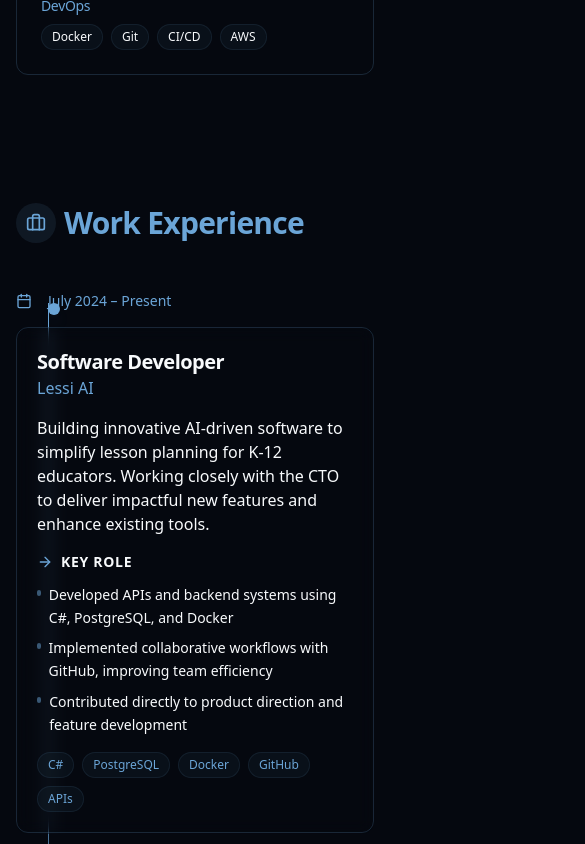
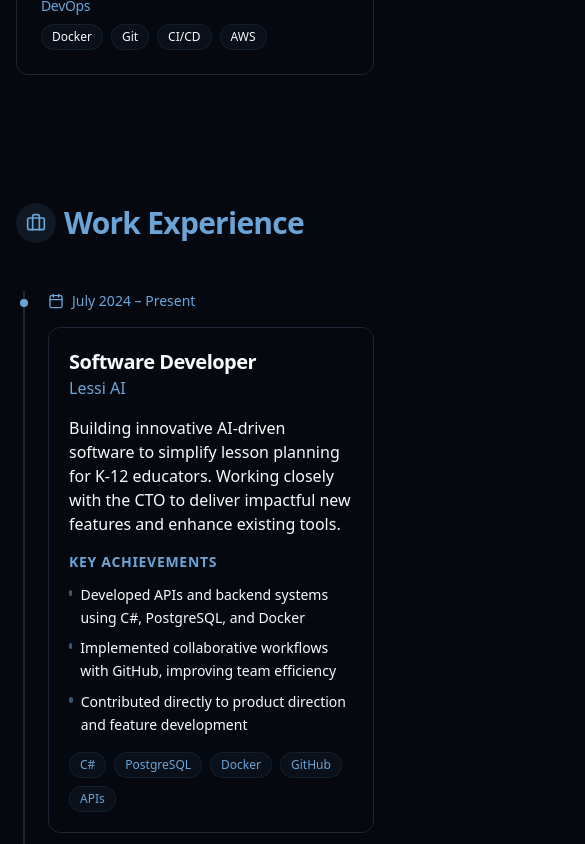
Before and after one commit to B-Timok/dev-portfolio-2.0, a Next.js app: page / in a window 390 px wide. Shown: the part 5820-6664 px from the top of the page, 585 px wide, since content can reach past the window. Built offline with nearby package versions, Linux system fonts and the light colour scheme.

Commit message:
minor ui fixes on mobile

```diff
--- a/src/app/globals.css
+++ b/src/app/globals.css
@@ -80,7 +80,7 @@
     @apply text-xl font-semibold;
   }
   section {
-    @apply py-16 md:py-24;
+    @apply py-16 md:py-24 max-w-[100vw] overflow-hidden;
   }
 }
 
--- a/src/components/sections/about-section.tsx
+++ b/src/components/sections/about-section.tsx
@@ -60,7 +60,7 @@ export default function AboutSection() {
         <div className="absolute bottom-1/3 right-1/4 -z-10 h-[500px] w-[500px] bg-[#6BA5D7] blur-[160px] opacity-[0.03]" />
       </div>
 
-      <div className="container mx-auto px-4 sm:px-6 lg:px-8">
+      <div className="container mx-auto px-4 sm:px-6 lg:px-8 overflow-hidden">
         <div className="max-w-5xl mx-auto space-y-12">
           {/* Section Header */}
           <motion.div
--- a/src/components/sections/contact-section.tsx
+++ b/src/components/sections/contact-section.tsx
@@ -34,7 +34,7 @@ export default function ContactSection() {
         <div className="absolute bottom-1/3 left-1/3 w-96 h-96 rounded-full bg-[#6BA5D7]/20 blur-3xl opacity-20" />
       </div>
 
-      <div className="container mx-auto px-4 sm:px-6 lg:px-8">
+      <div className="container mx-auto px-4 sm:px-6 lg:px-8 overflow-hidden">
         <div className="max-w-5xl mx-auto">
           {/* Section Header */}
           <motion.div
--- a/src/components/sections/experience-section.tsx
+++ b/src/components/sections/experience-section.tsx
@@ -1,7 +1,7 @@
 "use client"
 
 import { motion } from "framer-motion"
-import { Briefcase, Calendar, ArrowRight } from "lucide-react"
+import { Briefcase, Calendar } from "lucide-react"
 
 export default function ExperienceSection() {
   const experiences = [
@@ -54,7 +54,7 @@ export default function ExperienceSection() {
         <div className="absolute inset-0 bg-gradient-to-b from-background/50 to-background" />
       </div>
 
-      <div className="container mx-auto px-4 sm:px-6 lg:px-4">
+      <div className="container mx-auto px-4 sm:px-6 lg:px-4 overflow-hidden">
         <div className="max-w-5xl mx-auto space-y-12">
           {/* Section Header */}
           <motion.div
@@ -73,7 +73,7 @@ export default function ExperienceSection() {
           {/* Timeline */}
           <div className="relative space-y-12">
             {/* Timeline Line */}
-            <div className="absolute left-8 top-3 bottom-3 w-px bg-gradient-to-b from-[#6BA5D7] via-[#6BA5D7]/50 to-transparent md:left-1/2 md:-translate-x-px" />
+            <div className="absolute left-[7px] md:left-1/2 top-0 bottom-0 w-[2px] bg-[#6BA5D7]/20 md:-translate-x-px" />
 
             {experiences.map((exp, index) => (
               <motion.div
@@ -85,13 +85,13 @@ export default function ExperienceSection() {
                 className="relative grid grid-cols-1 md:grid-cols-2 items-start gap-4"
               >
                 {/* Timeline Node */}
-                <div className="absolute left-8 top-3 w-3 h-3 rounded-full bg-[#6BA5D7] shadow-lg shadow-[#6BA5D7]/20 md:left-1/2 md:-translate-x-[6px]">
+                <div className="absolute left-[4px] md:left-1/2 top-2 w-[8px] h-[8px] rounded-full bg-[#6BA5D7] md:-translate-x-[4px]">
                   <div className="absolute inset-0 rounded-full bg-[#6BA5D7] animate-ping opacity-20" />
                 </div>
 
                 {/* Date Column */}
                 <div
-                  className={`flex items-center gap-4 ${
+                  className={`flex items-center gap-2 pl-8 md:pl-0 ${
                     index % 2 === 0 ? "md:text-right md:justify-end md:pr-8" : "md:order-2 md:pl-8"
                   }`}
                 >
@@ -100,7 +100,7 @@ export default function ExperienceSection() {
                 </div>
 
                 {/* Content Card */}
-                <div className={`${index % 2 === 0 ? "md:order-2 md:pl-8" : "md:pr-8"}`}>
+                <div className={`pl-8 md:pl-0 ${index % 2 === 0 ? "md:order-2 md:pl-8" : "md:pr-8"}`}>
                   <div className="bg-card/30 backdrop-blur-sm rounded-xl p-5 border border-[#6BA5D7]/20 hover:border-[#6BA5D7]/30 transition-all hover:shadow-lg hover:shadow-[#6BA5D7]/5">
                     {/* Header */}
                     <div className="mb-4">
@@ -113,10 +113,7 @@ export default function ExperienceSection() {
 
                     {/* Achievements */}
                     <div className="space-y-3 mb-4">
-                      <h4 className="text-sm font-semibold uppercase tracking-wider text-muted-foreground flex items-center gap-2">
-                        <ArrowRight className="w-4 h-4 text-[#6BA5D7]" />
-                        Key Role
-                      </h4>
+                      <h4 className="text-sm font-semibold tracking-wider text-[#6BA5D7]">KEY ACHIEVEMENTS</h4>
                       <ul className="space-y-2">
                         {exp.achievements.map((achievement, i) => (
                           <motion.li
--- a/src/components/sections/hero-section.tsx
+++ b/src/components/sections/hero-section.tsx
@@ -61,7 +61,7 @@ export default function HeroSection() {
         <div className="absolute right-1/4 bottom-1/4 -z-10 h-[500px] w-[500px] bg-[#6BA5D7] blur-[128px] opacity-10" />
       </div>
 
-      <div className="container mx-auto px-4 sm:px-6 lg:px-8" ref={containerRef}>
+      <div className="container mx-auto px-4 sm:px-6 lg:px-8 overflow-hidden" ref={containerRef}>
         <div className="relative grid grid-cols-1 lg:grid-cols-2 gap-12 items-center">
           {/* Text Content */}
           <motion.div
--- a/src/components/sections/project-section.tsx
+++ b/src/components/sections/project-section.tsx
@@ -82,7 +82,7 @@ export default function ProjectsSection() {
         <div className="absolute inset-0 bg-gradient-to-b from-background/50 to-background" />
       </div>
 
-      <div className="container mx-auto px-4 sm:px-6 lg:px-8">
+      <div className="container mx-auto px-4 sm:px-6 lg:px-8 overflow-hidden">
         <div className="max-w-6xl mx-auto space-y-12">
           {/* Section Header */}
           <motion.div
--- a/src/components/sections/testimonial-section.tsx
+++ b/src/components/sections/testimonial-section.tsx
@@ -28,7 +28,7 @@ export default function TestimonialsSection() {
 
   return (
     <section className="py-20">
-      <div className="container mx-auto px-4 sm:px-6 lg:px-8">
+      <div className="container mx-auto px-4 sm:px-6 lg:px-8 overflow-hidden">
         <div className="max-w-5xl mx-auto space-y-12">
           {/* Section Header */}
           <div className="text-center space-y-4">
```
